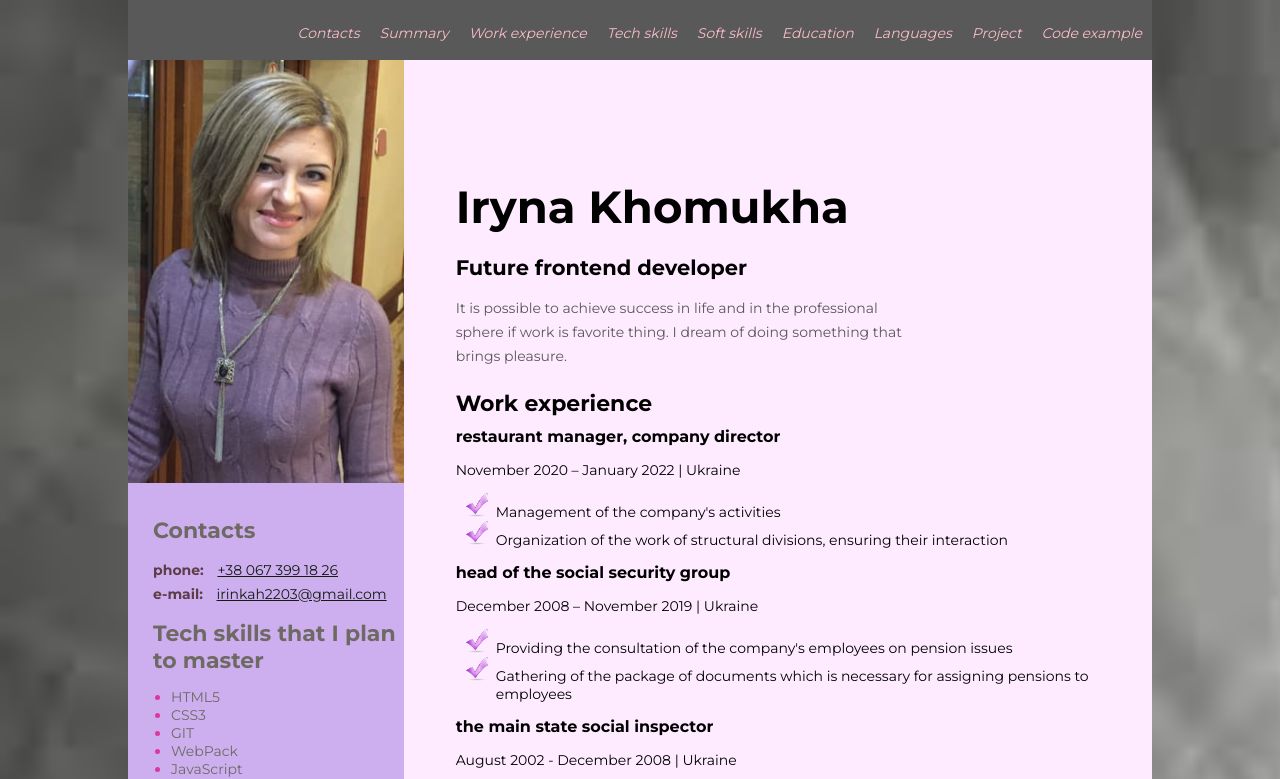
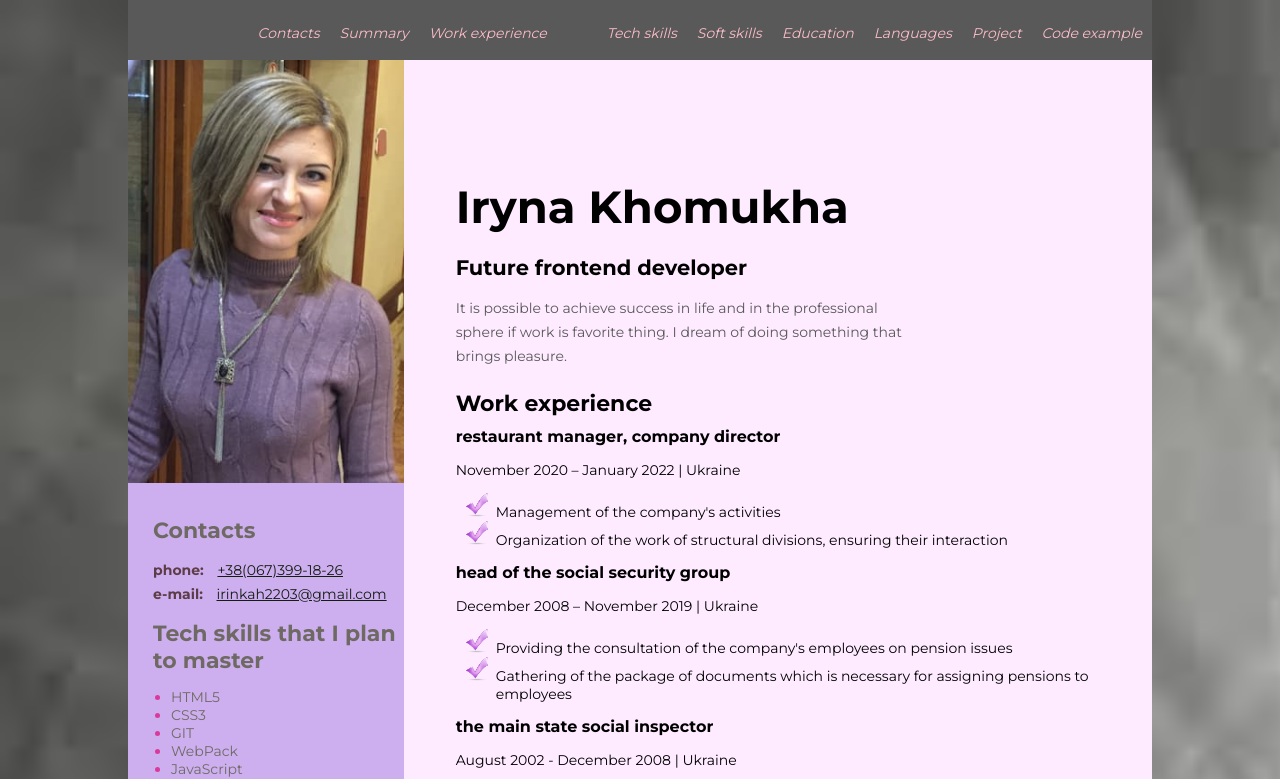
Before and after one commit to Irinka2203/rsschool-cv, a plain HTML site: page index.html in a window 1280 px wide. Shown: the top 779 px of the page. Drawn offline with Linux system fonts and the light colour scheme.

Commit message:
fix: change html

```diff
--- a/index.html
+++ b/index.html
@@ -16,7 +16,7 @@
                 <ul class="nav-list">
                     <li class="nav-item"><a class="nav-link" href="#contacts">Contacts</a></li>
                     <li class="nav-item"><a class="nav-link" href="#summary">Summary</a></li>
-                    <li class="nav-item"><a class="nav-link" href="#work-experience">Work experience</a>
+                    <li class="nav-item"><a class="nav-link" href="#work-experience">Work experience</li>
                     <li class="nav-item"><a class="nav-link" href="#tech-skills">Tech skills</a></li>
                     <li class="nav-item"><a class="nav-link" href="#soft-skills">Soft skills</a></li>
                     <li class="nav-item"><a class="nav-link" href="#education">Education</a></li>
@@ -95,7 +95,7 @@
                     <ul class="contact-list">
                         <li class="contact-list">
                             <span class="contact-type">phone:</span>
-                            <a href="tel:+380673991826" class="contact-link">+38 067 399 18 26</a>
+                            <a href="tel:+380673991826" class="contact-link">+38(067)399-18-26</a>
                         </li>
                         <li class="contact-list">
                             <span class="contact-type">e-mail:</span>
```
